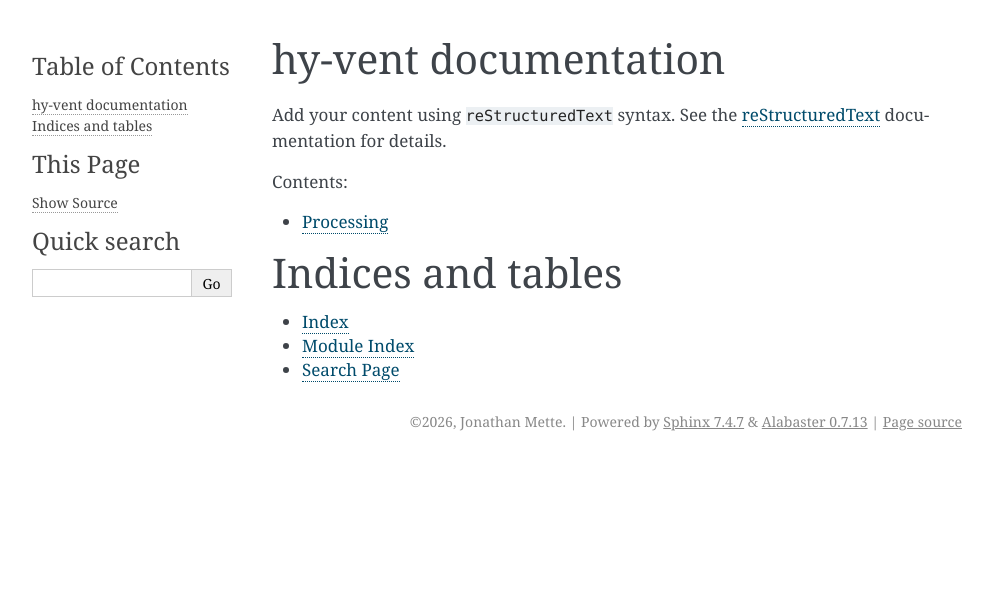
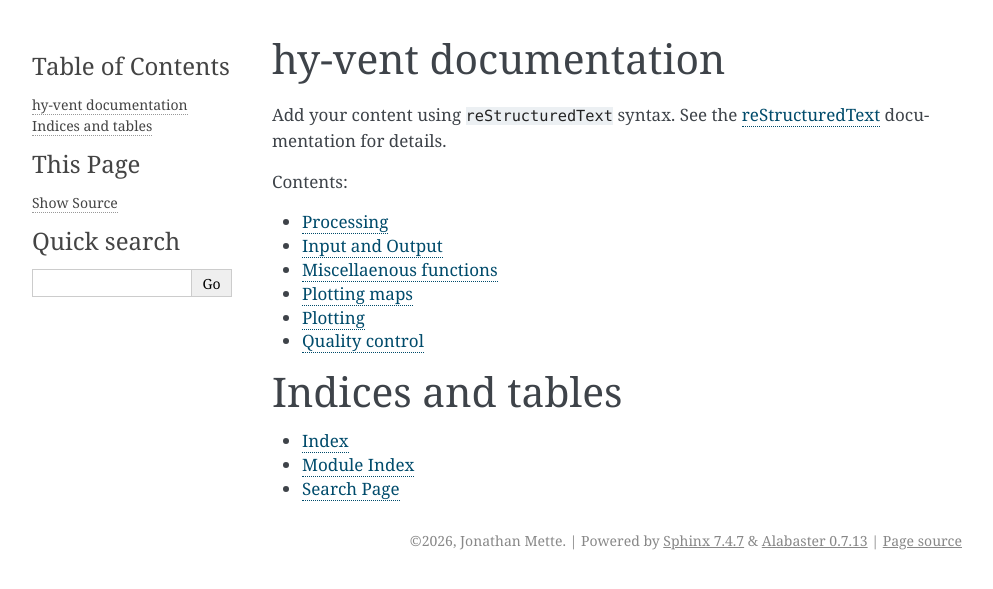
Before and after one commit to jmetteUni/hy-vent, a Sphinx documentation site: the page built from docs/source/index.rst, in a window 1280 px wide. Shown: the top 589 px of the page, without its empty margins (148-1141 px from the left). Built offline with Sphinx 7.4.7, drawn with Linux system fonts in a browser that asks for light colours.

```diff
--- a/docs/source/conf.py
+++ b/docs/source/conf.py
@@ -16,7 +16,7 @@ release = '1.0.0'
 import sys
 from pathlib import Path
 
-sys.path.insert(0, str(Path('..', '..', 'hyvent').resolve()))
+sys.path.insert(0, str(Path('..', '..', 'src', 'hy-vent').resolve()))
 
 # -- General configuration ---------------------------------------------------
 # https://www.sphinx-doc.org/en/master/usage/configuration.html#general-configuration
--- a/docs/source/index.rst
+++ b/docs/source/index.rst
@@ -16,6 +16,11 @@ documentation for details.
    :caption: Contents:
 
    processing
+   io
+   misc
+   plotting_maps
+   plotting
+   quality_control
 
 Indices and tables
 ==================
```
